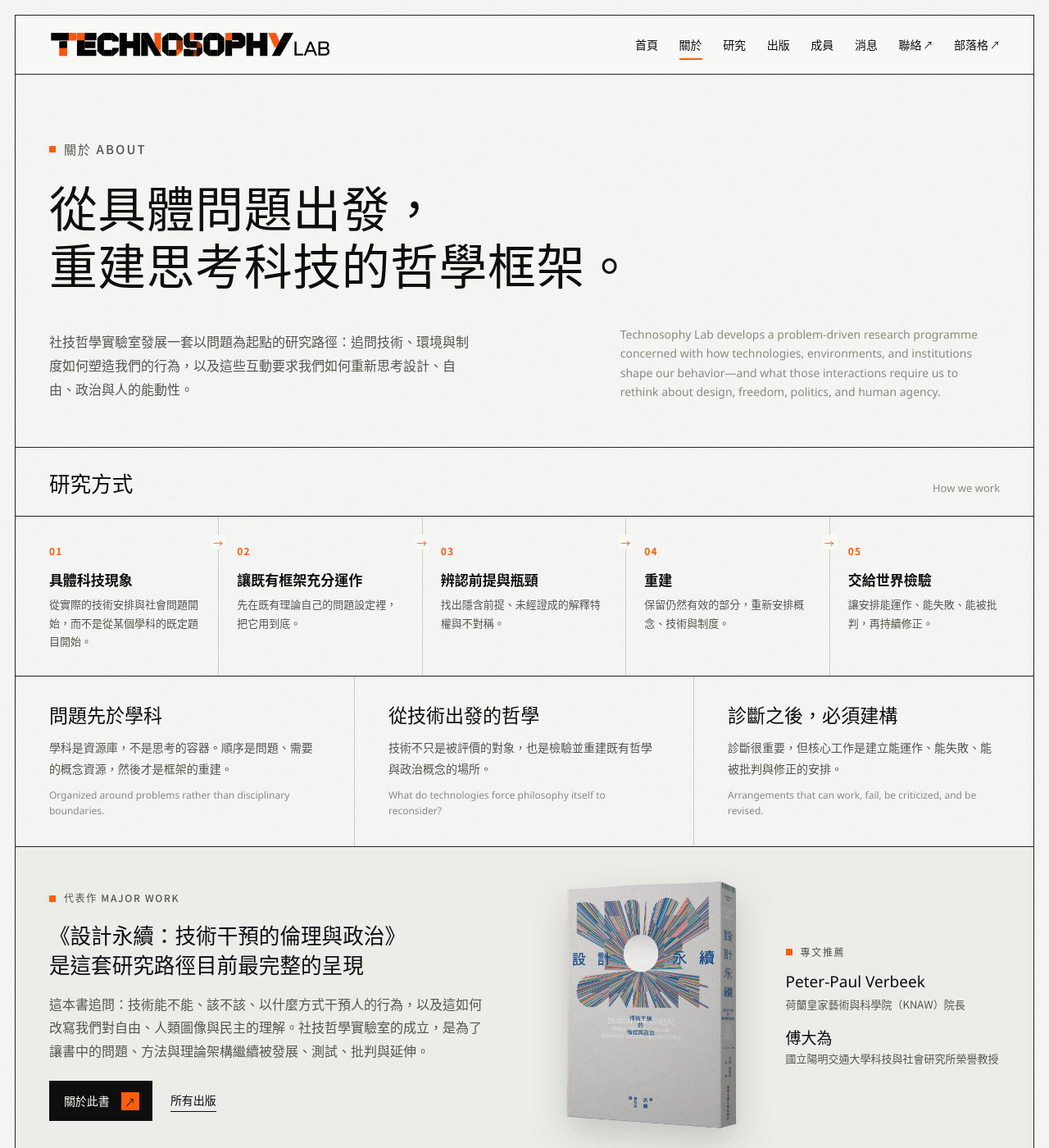
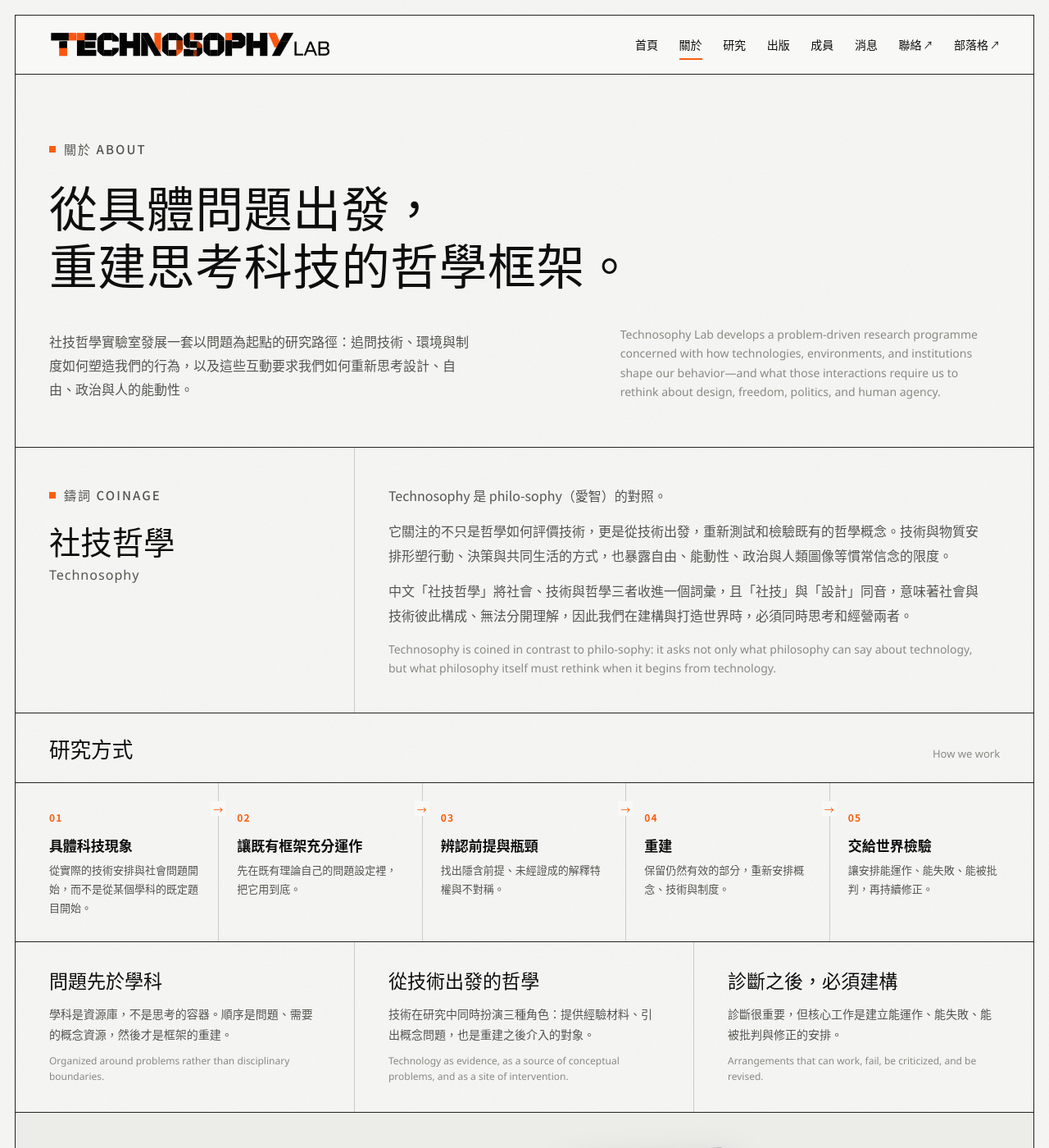
Before and after one commit to hungching1982/technosophy-lab, a Jekyll site: the page built from about/index.html, in a window 1280 px wide and 1400 px high. Shown: the whole window at 82% size. Built offline with Jekyll 4.4.1, drawn with Linux system fonts in a browser that asks for light colours.

Commit message:
關於頁加入「鑄詞」區塊，解釋社技哲學／Technosophy
- 開頭宣言下方新增「鑄詞 Coinage」：Technosophy 與 philo-sophy 的對照、中文「社技哲學」與「設計」同音
- 「從技術出發的哲學」改寫為技術在研究中的三種角色

Co-Authored-By: Claude Opus 5.5 <noreply@anthropic.com>
Claude-Session: https://claude.ai/code/session_01Sc6BJmwojMoBBfzfk5WCKx

```diff
--- a/about/index.html
+++ b/about/index.html
@@ -14,6 +14,16 @@ extra_css: /assets/css/pages.css
   </div>
 </section>
 
+<section class="blk term" aria-labelledby="term-title">
+  <div class="head"><p class="eyebrow">鑄詞 Coinage</p><h2 id="term-title">社技哲學<small class="h2-sub" lang="en">Technosophy</small></h2></div>
+  <div class="body">
+    <p>Technosophy 是 philo-sophy（愛智）的對照。</p>
+    <p>它關注的不只是哲學如何評價技術，更是從技術出發，重新測試和檢驗既有的哲學概念。技術與物質安排形塑行動、決策與共同生活的方式，也暴露自由、能動性、政治與人類圖像等慣常信念的限度。</p>
+    <p>中文「社技哲學」將社會、技術與哲學三者收進一個詞彙，且「社技」與「設計」同音，意味著社會與技術彼此構成、無法分開理解，因此我們在建構與打造世界時，必須同時思考和經營兩者。</p>
+    <p class="en" lang="en">Technosophy is coined in contrast to philo-sophy: it asks not only what philosophy can say about technology, but what philosophy itself must rethink when it begins from technology.</p>
+  </div>
+</section>
+
 <div class="band-head"><h2>研究方式</h2><span class="note" lang="en">How we work</span></div>
 <ol class="method">
   {%- for s in steps %}{% assign p = s | split: "|" %}
@@ -23,7 +33,7 @@ extra_css: /assets/css/pages.css
 
 <div class="tenets">
   <div class="tenet"><h3>問題先於學科</h3><p>學科是資源庫，不是思考的容器。順序是問題、需要的概念資源，然後才是框架的重建。</p><p class="en" lang="en">Organized around problems rather than disciplinary boundaries.</p></div>
-  <div class="tenet"><h3>從技術出發的哲學</h3><p>技術不只是被評價的對象，也是檢驗並重建既有哲學與政治概念的場所。</p><p class="en" lang="en">What do technologies force philosophy itself to reconsider?</p></div>
+  <div class="tenet"><h3>從技術出發的哲學</h3><p>技術在研究中同時扮演三種角色：提供經驗材料、引出概念問題，也是重建之後介入的對象。</p><p class="en" lang="en">Technology as evidence, as a source of conceptual problems, and as a site of intervention.</p></div>
   <div class="tenet"><h3>診斷之後，必須建構</h3><p>診斷很重要，但核心工作是建立能運作、能失敗、能被批判與修正的安排。</p><p class="en" lang="en">Arrangements that can work, fail, be criticized, and be revised.</p></div>
 </div>
 
```
